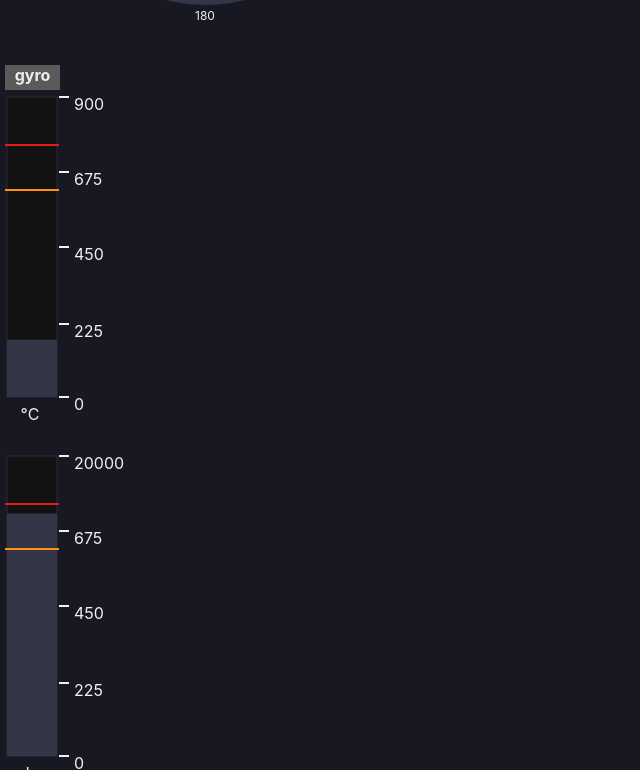
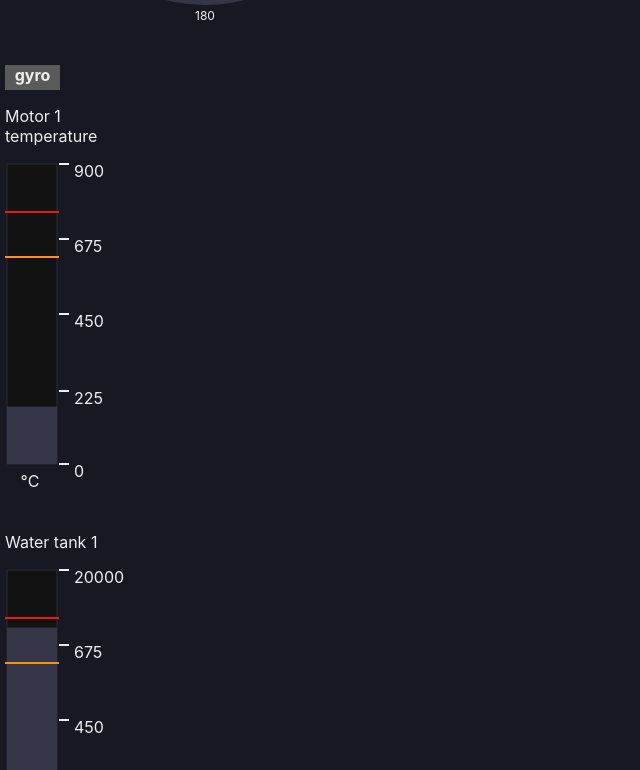
Before and after one commit to Henri-Willekens/mqtt-implementation, a React (Create React App) app: page / in a window 1280 px wide. Shown: the part 410-1180 px from the top of the page, without its empty margins (0-640 px from the left). Built offline with nearby package versions, Linux system fonts and the light colour scheme.

Commit message:
added label to barmeter

```diff
--- a/src/components/atoms/BarMeter/BarMeter.scss
+++ b/src/components/atoms/BarMeter/BarMeter.scss
@@ -3,6 +3,8 @@
 .barmeter {
   width: 150px;
   height: fit-content;
+
+  word-break: break-word;
 
   margin: 5px;
 
--- a/src/components/atoms/BarMeter/BarMeter.tsx
+++ b/src/components/atoms/BarMeter/BarMeter.tsx
@@ -3,7 +3,7 @@ import React, { useEffect, useState } from "react";
 import BarMeterProps from './BarMeter.types';
 import './BarMeter.scss';
 
-const BarMeter: React.FC<BarMeterProps> = ({ maxValue, unit, title }) => {
+const BarMeter: React.FC<BarMeterProps> = ({ maxValue, unit, title, label }) => {
   const [currentValue, setCurrentValue] = useState(0);
 
   const updateBarMeter = (value: number) => {
@@ -35,6 +35,7 @@ const BarMeter: React.FC<BarMeterProps> = ({ maxValue, unit, title }) => {
 
   return (
     <div className="barmeter">
+      <p>{label}</p>
       <svg width="150" height="350">
         <rect className="barmeter-background" width="50" height="300" x="2" y="2" />
 
--- a/src/components/atoms/BarMeter/BarMeter.types.ts
+++ b/src/components/atoms/BarMeter/BarMeter.types.ts
@@ -2,4 +2,5 @@ export default interface BarMeterProps {
   maxValue: number,
   unit: string,
   title: string,
+  label: string,
 }
--- a/src/configuration/test-config.json
+++ b/src/configuration/test-config.json
@@ -10,6 +10,7 @@
     {
       "type": "BarMeter",
       "props": {
+        "label": "Motor 1 temperature",
         "title": "motor-1-temperature",
         "maxValue": 900,
         "unit": "°C"
@@ -18,6 +19,7 @@
     {
       "type": "BarMeter",
       "props": {
+        "label": "Water tank 1",
         "title": "water-tank-1-contents",
         "maxValue": 20000,
         "unit": "L"
```
